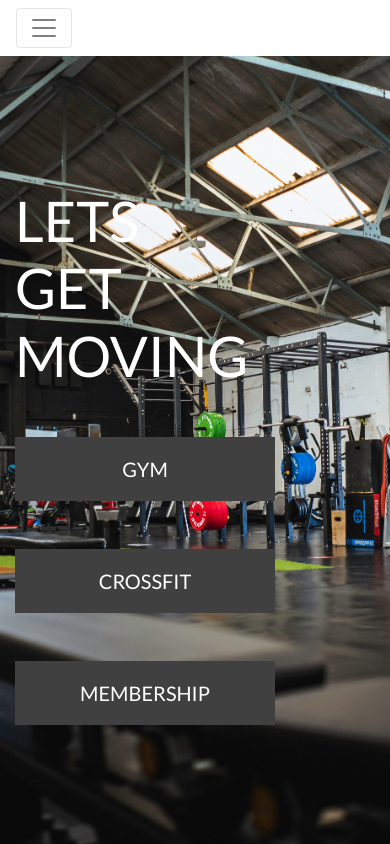
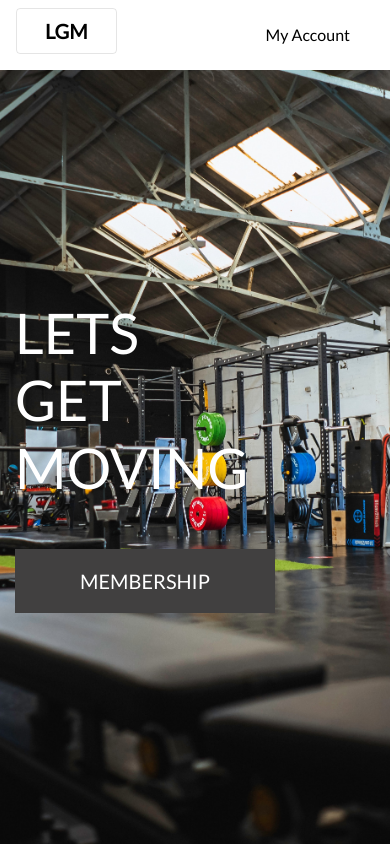
Before and after one commit to 5undel/LGM, a Django app: page / in a window 390 px wide. Run offline with Django 4.2, Linux system fonts and the light colour scheme; a user stored in the database is signed in; some libraries are stand-ins or nearby versions.

Commit message:
Add mobile screen menu

```diff
--- a/base/templates/base/index.html
+++ b/base/templates/base/index.html
@@ -16,16 +16,6 @@
                 <h1 class="display-4 logo-font text-white">
                     Lets Get moving
                 </h1>
-                <div class="my-5">
-                    <h4>
-                        <a href="" class="shop-now-button btn btn-lg rounded-0 text-uppercase py-3">Gym</a>
-                    </h4>
-                </div>
-                <div class="my-5">
-                    <h4>
-                        <a href="{% url 'crossfit' %}" class="shop-now-button btn btn-lg rounded-0 text-uppercase py-3">Crossfit</a>
-                    </h4>
-                </div>
                 <!--link to membership page-->
                 <div class="my-5">
                     <h4>
--- a/templates/base.html
+++ b/templates/base.html
@@ -68,9 +68,9 @@
       </div>
       <div class="row bg-white">
           <nav class="navbar navbar-expand-lg navbar-light w-100">
-              <button class="navbar-toggler" type="button" data-toggle="collapse" data-target="#main-nav" aria-controls="main-nav" aria-expanded="false" aria-label="Toggle navigation">
-                  <span class="navbar-toggler-icon"></span>
-              </button>
+                <div class="text-lg-left">
+                    <h2 class="navbar-toggler" type="button"  data-target="#main-nav" aria-controls="main-nav" aria-expanded="false" aria-label="Toggle navigation"><a href="{% url 'home' %}" class="nav-link text-black main-logo-link"><strong>LGM</strong></a></h2>
+                </div>
               {% include 'includes/mobile-top-header.html' %}
               {% include 'includes/main-nav.html' %}
           </nav>
--- a/templates/includes/mobile-top-header.html
+++ b/templates/includes/mobile-top-header.html
@@ -1,3 +1,21 @@
-<div class="collapse navbar-collapse" id="main-nav">
 
-</div>
+<li class="list-inline-item dropdown">
+    <a class="text-black nav-link d-block d-lg-none" href="#" id="user-options" data-toggle="dropdown" aria-haspopup="true" aria-expanded="false">
+        <div class="text-center">
+            <div><i class="fas fa-user fa-lg"></i></div>
+            <p class="my-0">My Account</p>
+        </div>
+    </a>
+    <div class="dropdown-menu border-0" aria-labelledby="user-options">
+        {% if request.user.is_authenticated %}
+            {% if request.user.is_superuser %}
+                <a href="" class="dropdown-item">Product Management</a>
+            {% endif %}
+            <a href="{% url 'profile' %}" class="dropdown-item">{% if request.user.is_authenticated %} {{ request.user }}</a> {% else %}{% endif %}</a>
+            <a href="{% url 'account_logout' %}" class="dropdown-item">Logout</a>
+        {% else %}
+            <a href="{% url 'account_signup' %}" class="dropdown-item">Register</a>
+            <a href="{% url 'account_login' %}" class="dropdown-item">Login</a>
+        {% endif %}
+    </div>
+</li>
```
